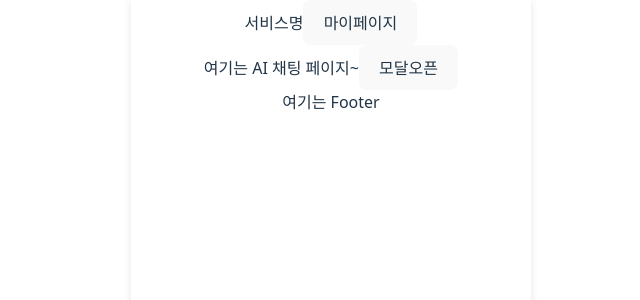
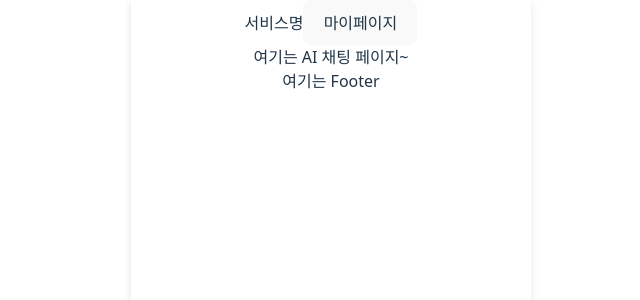
Before and after one commit to 2025-UMC-Hackathon/Frontend, a React (Vite) app: page /chat in a window 1280 px wide. Shown: the top 300 px of the page, without its empty margins (309-949 px from the left). Built offline with nearby package versions, Linux system fonts and the light colour scheme.

Commit message:
delete: 테스트용 코드 제거

```diff
--- a/src/pages/chatpage.tsx
+++ b/src/pages/chatpage.tsx
@@ -1,31 +1,8 @@
-import Modal from "../components/modal";
-import Button from "../components/button";
-import { useState } from 'react';
+export default function Chat() {
 
-export default function Chat() {
-	const [open, setOpen] = useState(false);
-	const modalOpen = () => {
-		setOpen(true);
-	}
 	return (
 		<div className="flex flex-col items-center justify-start p-2">
 			여기는 AI 채팅 페이지~
-
-			<Button
-				text="모달오픈"
-				width="w-30"
-				height="h-10"
-				backgroundColor="bg-green-600"
-				borderRadius="rounded-full"
-				fontColor="text-white"
-				onClick={modalOpen}
-			/>
-			{open && (
-				<Modal onClose={() => setOpen(false)}>
-					<h2 className="text-lg font-bold">모달 제목</h2>
-					<p>모달 내용입니다.</p>
-				</Modal>
-			)}
 		</div>
 	);
 }
```
